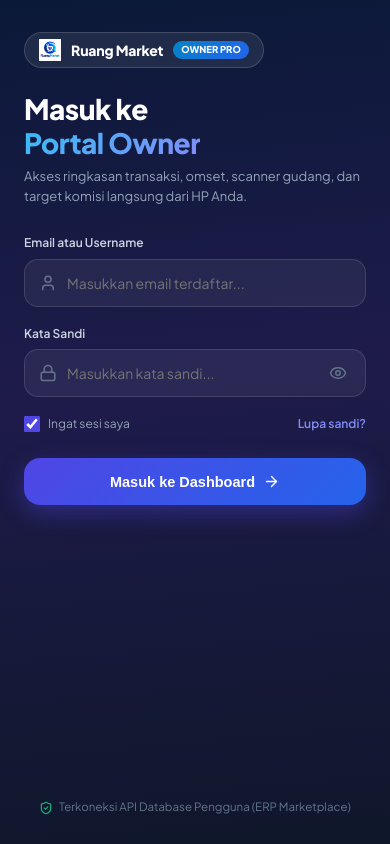
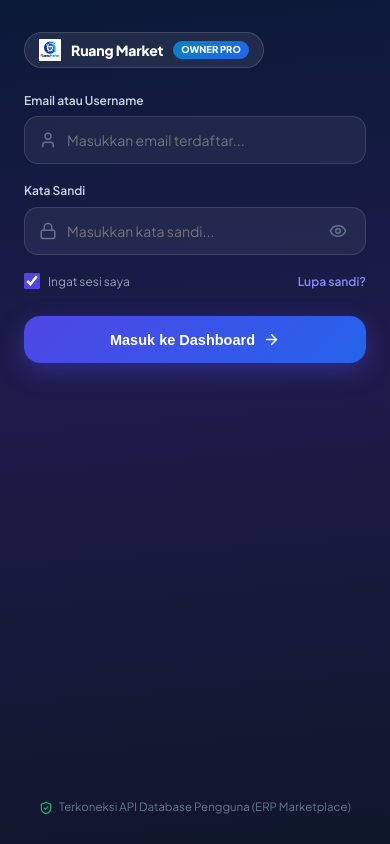
Before and after one commit to Jazmanudin27/marketplace, a React (Vite) app in the folder mobile-owner/: page / in a window 390 px wide. Built offline with nearby package versions, Linux system fonts and the light colour scheme; no server answers.

Commit message:
feat(mobile): remove Portal Owner welcome text on mobile login

```diff
--- a/mobile-owner/src/pages/LoginPage.jsx
+++ b/mobile-owner/src/pages/LoginPage.jsx
@@ -71,30 +71,7 @@
           }}>OWNER PRO</span>
         </div>
 
-        {/* Title & Subtitle */}
-        <h1 style={{
-          fontSize: '28px',
-          fontWeight: '800',
-          letterSpacing: '-0.5px',
-          marginBottom: '8px',
-          lineHeight: '1.2'
-        }}>
-          Masuk ke <br />
-          <span style={{
-            background: 'linear-gradient(135deg, #38bdf8, #818cf8)',
-            WebkitBackgroundClip: 'text',
-            WebkitTextFillColor: 'transparent'
-          }}>Portal Owner</span>
-        </h1>
 
-        <p style={{
-          fontSize: '13px',
-          color: '#94a3b8',
-          lineHeight: '1.5',
-          marginBottom: '28px'
-        }}>
-          Akses ringkasan transaksi, omset, scanner gudang, dan target komisi langsung dari HP Anda.
-        </p>
 
         {/* Error Alert Box */}
         {errorMessage && (
```
